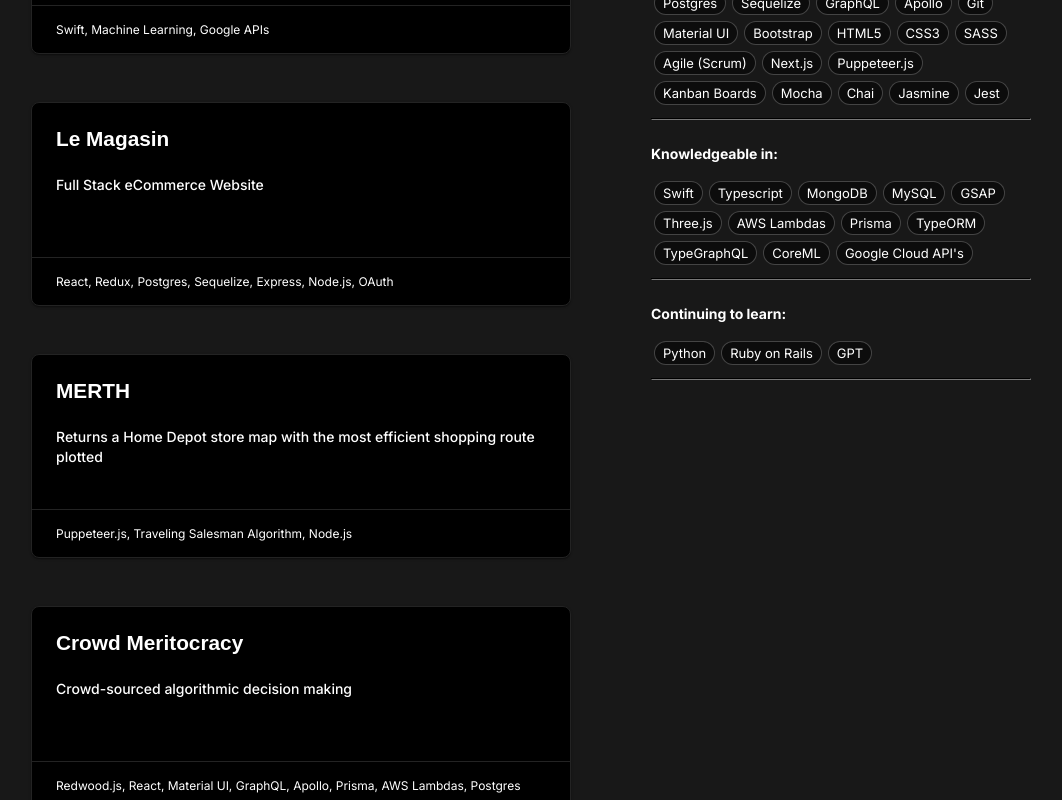
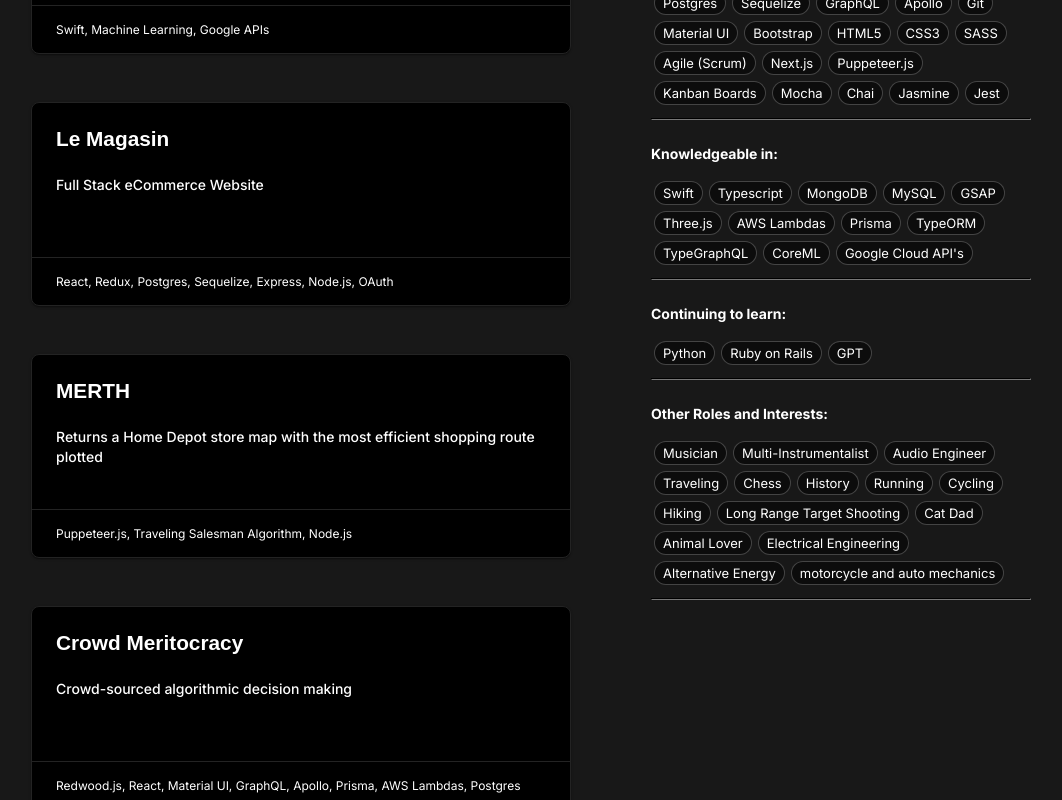
Before and after one commit to tllongdev/tllongDevSite, a Next.js app in the folder tllongdev/: page / in a window 1280 px wide. Shown: the part 419-1219 px from the top of the page, without its empty margins (109-1171 px from the left). Built offline with nearby package versions, Linux system fonts and the light colour scheme.

Commit message:
added Other Roles and Interests

```diff
--- a/tllongdev/components/AboutSectionNew.js
+++ b/tllongdev/components/AboutSectionNew.js
@@ -44,6 +44,24 @@ const knowledgeableIn = [
 	'TypeGraphQL',
 	'CoreML',
 	"Google Cloud API's",
+];
+
+const otherInterests = [
+	'Musician',
+	'Multi-Instrumentalist',
+	'Audio Engineer',
+	'Traveling',
+	'Chess',
+	'History',
+	'Running',
+	'Cycling',
+	'Hiking',
+	'Long Range Target Shooting',
+	'Cat Dad',
+	'Animal Lover',
+	'Electrical Engineering',
+	'Alternative Energy',
+	'motorcycle and auto mechanics',
 ];
 
 const continuingToLearn = ['Python', 'Ruby on Rails', 'GPT'];
@@ -157,6 +175,27 @@ export default props => {
 							</div>
 							<hr className={classes.hr} />
 						</div>
+						<div className={classes.aboutItem}>
+							<div className={classes.aboutItemInner}>
+								<div className={classes.aboutItemInnerRow}>
+									<h4 className={classes.aboutItemInnerText}>Other Roles and Interests:</h4>
+									<div className={classes.aboutItemInnerChips}>
+										<span>
+											{otherInterests.map((e, key) => (
+												<Chip
+													key={key}
+													label={e}
+													variant='outlined'
+													size='small'
+													style={{ margin: 3, backgroundColor: '#00000080' }}
+												/>
+											))}
+										</span>
+									</div>
+								</div>
+							</div>
+							<hr className={classes.hr} />
+						</div>
 					</div>
 				</span>
 			</Box>
```
